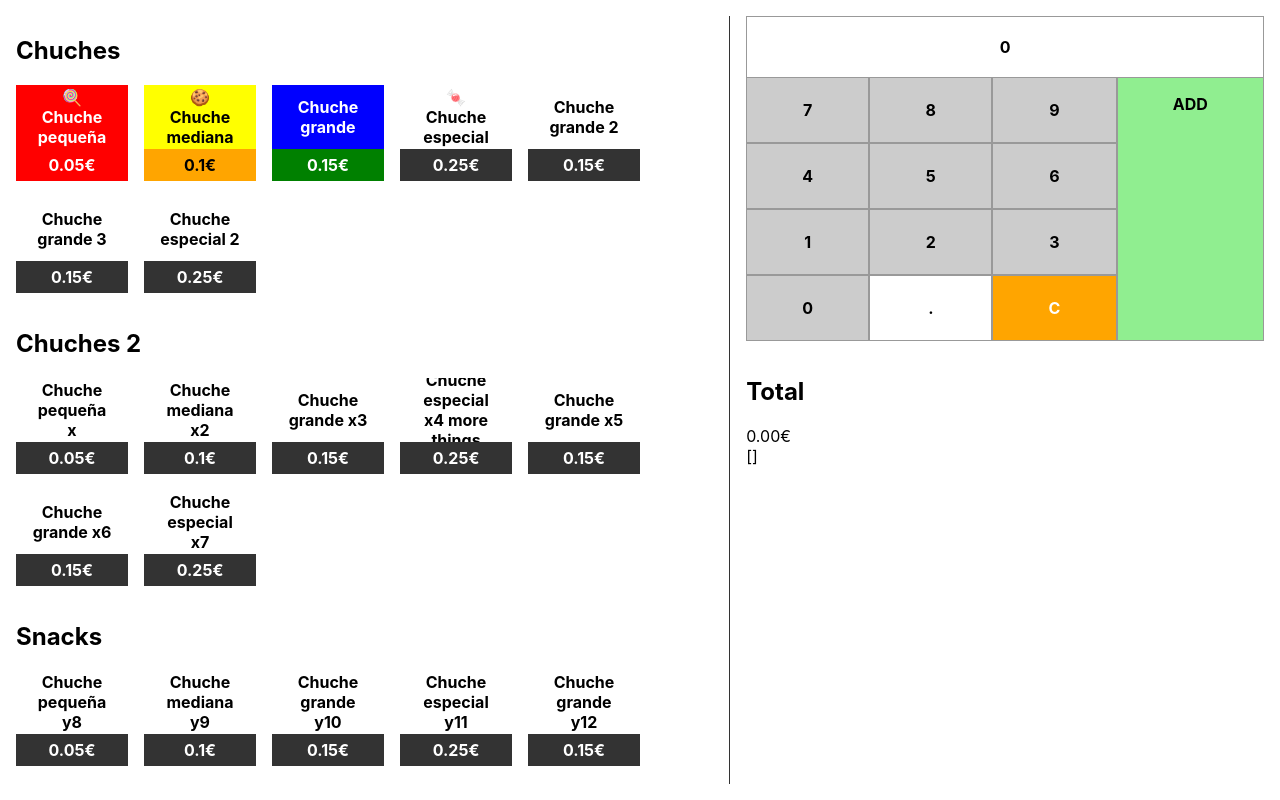
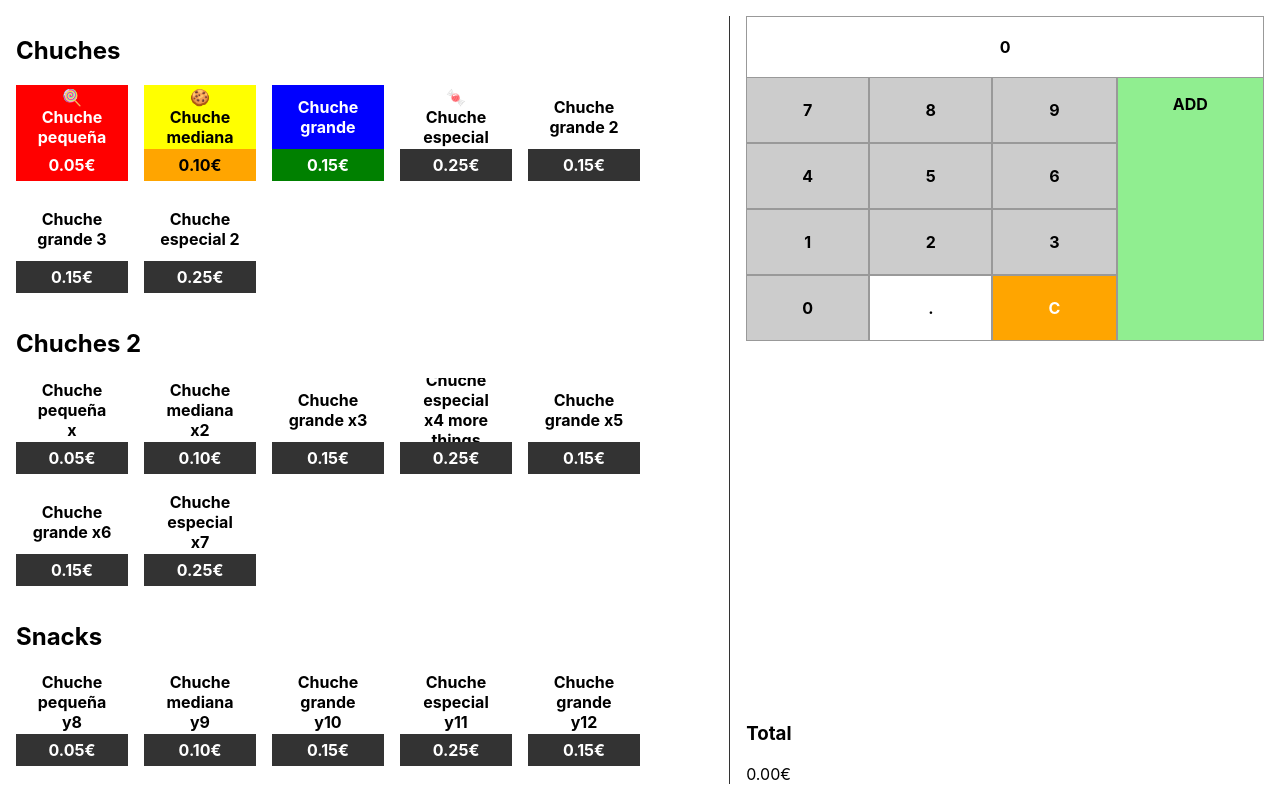
Before and after one commit to jminuscula/kiosko-pos, a React (Create React App) app in the folder kiosko/: page / in a window 1280 px wide. Built offline with nearby package versions, Linux system fonts and the light colour scheme.

Commit message:
order rendering

```diff
--- a/kiosko/src/App.js
+++ b/kiosko/src/App.js
@@ -2,6 +2,7 @@ import './App.scss';
 import Data from './data.json'
 import Catalog from './Catalog.js'
 import Numpad from './Numpad.js'
+import Order from './Order.js'
 import Total from './Total.js'
 
 function App() {
@@ -13,6 +14,7 @@ function App() {
 
       <section id="pos">
         <Numpad></Numpad>
+        <Order></Order>
         <Total></Total>
       </section>
     </main>
--- a/kiosko/src/App.scss
+++ b/kiosko/src/App.scss
@@ -3,6 +3,8 @@
 @use "style/catalog-styles.scss";
 @use "style/pos.scss";
 @use "style/numpad.scss";
+@use "style/total.scss";
+@use "style/order.scss";
 
 main {
   display: grid;
--- a/kiosko/src/Catalog.js
+++ b/kiosko/src/Catalog.js
@@ -7,7 +7,7 @@ function Item(section, item) {
     return (
         <div key={item.code} className={"item " + item.style} onClick={addItem(item)}>
             <div className="item-name"><p>{item.name}</p></div>
-            <div className="item-price"><p>{item.price}€</p></div>
+            <div className="item-price"><p>{item.price.toFixed(2)}€</p></div>
         </div>
     )
 }
--- /dev/null
+++ b/kiosko/src/Order.js
@@ -0,0 +1,27 @@
+
+import { useStore } from './store.js';
+
+
+function Order(){
+    const items = useStore((state) => state.items);
+    const removeItem = useStore((store) => store.removeItem);
+
+    function OrderItem(idx, item) {
+        return (
+            <article key={`order-item-${idx}`} className="order-item">
+                <p className="order-item-number">{idx + 1}.</p>
+                <p className="order-item-name">{item.name}</p>
+                <p className="order-item-price">{item.price.toFixed(2)}€</p>
+                <button className="order-item-remove" onClick={removeItem(idx)}>x</button>
+            </article>
+        );
+    }
+
+    return (
+        <section id="order">
+            {items.map((i, idx) => OrderItem(idx, i))}
+        </section>
+    );
+}
+
+export default Order;
--- a/kiosko/src/Total.js
+++ b/kiosko/src/Total.js
@@ -15,11 +15,10 @@ function Total() {
     const items = useStore((state) => state.items);
 
     return (
-        <div>
+        <section id="total">
             <h1>Total</h1>
             <p>{getTotal(items)}€</p>
-            <div>{JSON.stringify(items)}</div>
-        </div>
+        </section>
     );
 }
 
--- a/kiosko/src/store.js
+++ b/kiosko/src/store.js
@@ -21,7 +21,7 @@ function addItem(set, item) {
         return {
             ...state,
             selectedQuantity: 0,
-            items: (state.items || []).concat(Array(state.selectedQuantity).fill(item)),
+            items: state.items.concat(Array(state.selectedQuantity).fill(item)),
         };
     }
 
@@ -34,12 +34,23 @@ function addAmount(set, amount) {
     function doAddAmount(state) {
         return {
             ...state,
-            items: (state.items || []).concat(item),
+            items: state.items.concat(item),
             selectedQuantity: 0,
         }
     }
 
     return () => set(doAddAmount);
+}
+
+function removeItem(set, idx) {
+    function doRemoveItem(state) {
+        return {
+            ...state,
+            items: state.items.filter((e, eidx) => eidx !== idx),
+        }
+    }
+
+    return () => set(doRemoveItem);
 }
 
 const useStore = create((set) => ({
@@ -49,6 +60,8 @@ const useStore = create((set) => ({
 
   selectedQuantity: 0,
   setSelectedQuantity: (n) => set({ selectedQuantity: n }),
+
+  removeItem: (idx) => removeItem(set, idx),
 }));
 
 export { useStore };
--- /dev/null
+++ b/kiosko/src/style/order.scss
@@ -0,0 +1,23 @@
+#order {
+    flex: 1;
+}
+
+.order-item {
+    display: flex;
+    flex-flow: row;
+
+    line-height: 3em;
+
+    .order-item-number, .order-item-price {
+        margin-right: 1em;
+    }
+
+    .order-item-name {
+        flex: 1;
+    }
+
+    .order-item-remove {
+        margin: 0.25em;
+    }
+
+}
--- a/kiosko/src/style/pos.scss
+++ b/kiosko/src/style/pos.scss
@@ -1,4 +1,7 @@
 #pos {
+    display: flex;
+    flex-flow: column;
+
     padding-left: var(--section-gap);
     border-left: 1px solid #333;
 }
--- /dev/null
+++ b/kiosko/src/style/total.scss
@@ -0,0 +1,3 @@
+#total {
+
+}
```
